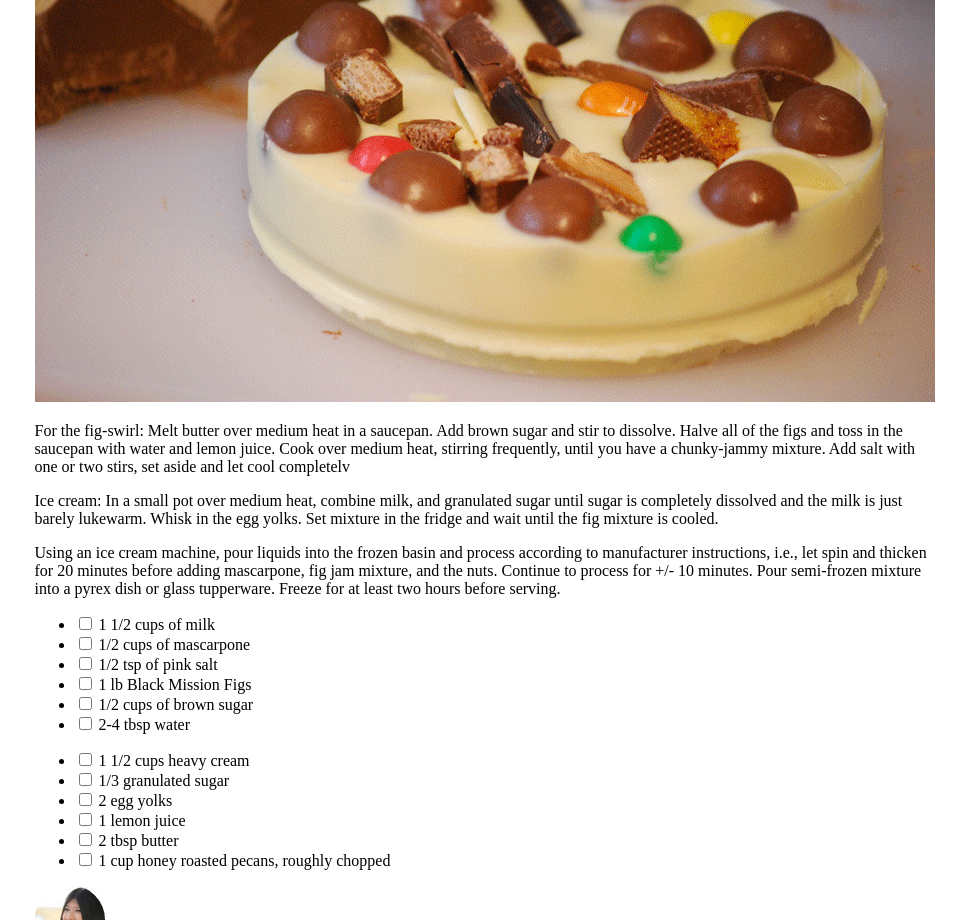
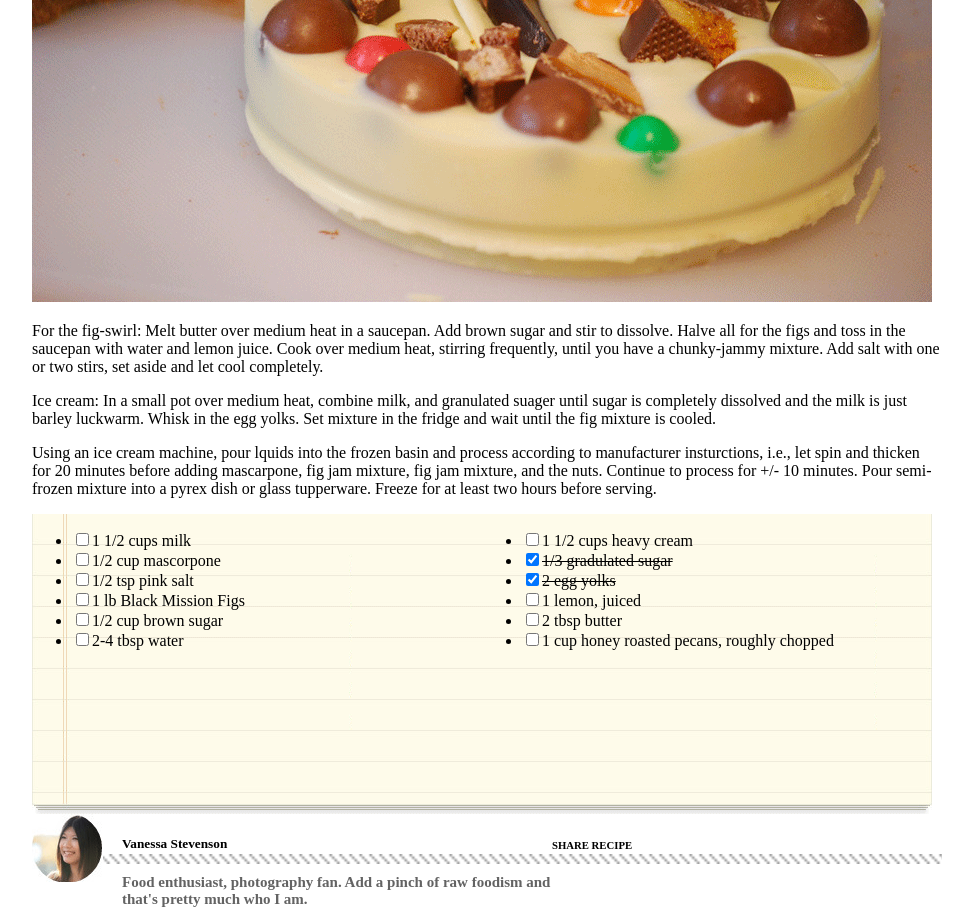
Before and after one commit to Jamaril24/Chocolatepizza_201, a plain HTML site: page index.html in a window 1280 px wide. Shown: the part 545-1465 px from the top of the page, without its empty margins (153-1126 px from the left). Drawn offline with Linux system fonts and the light colour scheme.

Commit message:
¨done¨

```diff
--- a/index.html
+++ b/index.html
@@ -5,97 +5,85 @@
     <meta http-equiv="X-UA-Compatible" content="IE=edge">
     <meta name="viewport" content="width=device-width, initial-scale=1.0">
     <link rel="stylesheet" href="style.css">
-    <title> My chocolate pizza</title>
+    <title>Chocolate pizzaaaaa</title>
 </head>
+
 <body>
     <header>
-        <section id="Uno">
-            <img src="lab-assets/logo.png">
-        </section>
+<main>
+    <img id="one" src="lab-assets/logo.png">
+     <header>
          <h1>Delicious</h1>
-        THE BEST FOOD BLOG ON THE WEB
+         <h4>THE BEST FOOD BLOG ON THE WEB.</h4>
     </header>
-
-    <section id="Dos">
+    <nav>
   <img src="lab-assets/fb-icon.png">
   <img src="lab-assets/twit-icon.png">
   <img src="lab-assets/gp-icon.png">
   <img src="lab-assets/insta-icon.png">
   <img src="lab-assets/flic-icon.png">
   <img src="lab-assets/pint-icon.png">
-        <img src="lab-assets/rss-icon.png" >
+  <img src="lab-assets/rss-icon.png">
   <img src="lab-assets/mail-icon.png">
+</nav>
+</main>
+
+<h2>Chocolate Pizza</h2>
+
+<h4>POSTED ON 24 February 2022 / DESSERTS</h4>
+
+<section id="two">
+    <img src="lab-assets/print-icon.png"><h4>PRINT</h4>
 </section>
 
+<section id="three">
+    <img id="four" src="lab-assets/choco-pizza.png" alt="">
+    <p>For the fig-swirl: Melt butter over medium heat in a saucepan. Add brown sugar and stir to dissolve. Halve all for the figs and toss in the saucepan with water and lemon juice. Cook over medium heat, stirring frequently, until you have a chunky-jammy mixture. Add salt with one or two stirs, set aside and let cool completely.</p>
+    <p> Ice cream: In a small pot over medium heat, combine milk, and granulated suager until sugar is completely dissolved and the milk is just barley luckwarm. Whisk in the egg yolks. Set mixture in the fridge and wait until the fig mixture is cooled.</p>
+    <p> Using an ice cream machine, pour lquids into the frozen basin and process according to manufacturer insturctions, i.e., let spin and thicken for 20 minutes before adding mascarpone, fig jam mixture, fig jam mixture, and the nuts. Continue to process for +/- 10 minutes. Pour semi-frozen mixture into a pyrex dish or glass tupperware. Freeze for at least two hours before serving. </p>
+</section>
 
-        <h2>Chocolate Pizza</h2>
-        <P>POSTED ON 15 DEC 2013 / DESSERTS</P>
-        <img src="lab-assets/print-icon.png">
-
-        <img src="lab-assets/choco-pizza.png" >
-
-        <p>For the fig-swirl: Melt butter over medium heat in a saucepan. Add brown sugar and stir to dissolve. Halve all
-            of the figs and toss in the saucepan with water and lemon juice. Cook over medium heat, stirring frequently, until
-            you have a chunky-jammy mixture. Add salt with one or two stirs, set aside and let cool completelv</p>
-
-         <p>Ice cream: In a small pot over medium heat, combine milk, and granulated sugar until sugar is completely
-            dissolved and the milk is just barely lukewarm. Whisk in the egg yolks. Set mixture in the fridge and wait until the
-            fig mixture is cooled.</p>
-
-          <p>Using an ice cream machine, pour liquids into the frozen basin and process according to manufacturer
-            instructions, i.e., let spin and thicken for 20 minutes before adding mascarpone, fig jam mixture, and the nuts.
-            Continue to process for +/- 10 minutes. Pour semi-frozen mixture into a pyrex dish or glass tupperware. Freeze for
-            at least two hours before serving.</p>
-
-
-            <section>
+<section id="checklist">
           <div>
-                    <ul id="Checklist 1">
-                    <li><input type="checkbox"> 1 1/2 cups of milk</li>
-                    <li><input type="checkbox"> 1/2 cups of mascarpone</li>
-                    <li><input type="checkbox"> 1/2 tsp of pink salt</li>
-                    <li><input type="checkbox"> 1 lb Black Mission Figs</li>
-                    <li><input type="checkbox"> 1/2 cups of brown sugar</li>
-                    <li><input type="checkbox"> 2-4 tbsp water</li>
+              <ul>
+                  <li><input type="checkbox">1 1/2 cups milk</li>
+                  <li><input type="checkbox">1/2 cup mascorpone</li>
+                  <li><input type="checkbox">1/2 tsp pink salt</li>
+                  <li><input type="checkbox">1 lb Black Mission Figs</li>
+                  <li><input type="checkbox">1/2 cup brown sugar</li>
+                  <li><input type="checkbox">2-4 tbsp water</li>
+              </ul>
+          </div>
+          <div>
+              <ul>
+                  <li><input type="checkbox">1 1/2 cups heavy cream</li>
+                  <li><input type="checkbox" checked><strike>1/3 gradulated sugar</strike></li>
+                  <li><input type="checkbox" checked><strike>2 egg yolks </strike></li>
+                  <li><input type="checkbox">1 lemon, juiced</li>
+                  <li><input type="checkbox">2 tbsp butter</li>
+                  <li><input type="checkbox">1 cup honey roasted pecans, roughly chopped</li>
               </ul>
           </div>
       </section>
 
-            <section>
-                <div>
-                    <ul id="Checklist 2">
-                    <li><input type="checkbox"> 1 1/2 cups heavy cream</li>
-                    <li><input type="checkbox"> 1/3 granulated sugar</li>
-                    <li><input type="checkbox"> 2 egg yolks</li>
-                    <li><input type="checkbox"> 1 lemon juice</li>
-                    <li><input type="checkbox"> 2 tbsp butter</li>
-                    <li><input type="checkbox"> 1 cup honey roasted pecans, roughly chopped</li>
-                    </ul>
-                </div>
-            </section>
+      <section id="five">
+          <img id="six"src="lab-assets/van-pic.png">
 
-            <section id="2">
-                    <img id="vanpic"src="lab-assets/van-pic.png">
-
-            <section id="3">
+          <section id="seven">
           <h5>Vanessa Stevenson</h5>
           <h4>Food enthusiast, photography fan. Add a pinch of raw foodism and that's pretty much who I am. </p>
+
          </section>
 
           <h6>SHARE RECIPE</h6>
       </section>
 
-            <section id="4">
-                <img id="small"src="lab-assets/small-logo.png">
-                <footer>Delicious &copy; 2013 &#183 All Rights Reserved. Proudly published with Ghost.</footer>
+      <section id="eight">
+          <img id="nine"src="lab-assets/small-logo.png">
+
+          <footer>Delicious &copy; 2022 &#184 All Rights Reserved. Proudly published by Jamari.</footer>
       </section>
 
 
-
-
-
-    <main>
-
-    </main>
 </body>
 </html>
--- a/style.css
+++ b/style.css
@@ -1,5 +1,5 @@
 body {
-    width: 905px;
+    width: 910px;
     margin: auto;
     margin-top: 50px;
 }
@@ -8,7 +8,7 @@ body {
 }
 main {
     display: grid;
-    grid-template-columns: 45px 5fr 1.8fr;
+    grid-template-columns: 47px 7fr 2fr;
     height: 75px;
     background-image: url("lab-assets/hr-img.png");
     background-repeat: repeat-x;
@@ -23,25 +23,25 @@ h4 {
     margin-top: 0px;
     padding: 0px;
     font-size: 15px;
-    color:gray;
+    color:rgb(99, 99, 99);
 }
-#logo {
-    margin-top: 6px;
+#one {
+    margin-top: 5px;
 }
 
 p{
-    width: 905px;
+    width: 910px;
 }
 #img{
     display:flex;
     justify-content: center;
 }
-#Print{
+#two{
 display: flex;
 height: 15px
 }
 
-#author{
+#five{
     background-image: url("lab-assets/hr-img.png");
     background-repeat: repeat-x;
     background-size: 10px;
@@ -50,7 +50,7 @@ height: 15px
     grid-template-columns: 90px 430px 1fr;
     }
 
-    #checkbox-section {
+    #checklist {
         background-image: url("lab-assets/list-bg.png");
         width: 900px;
       height: 300px;
```
Lines whose indentation alone changed are shown as unchanged.
